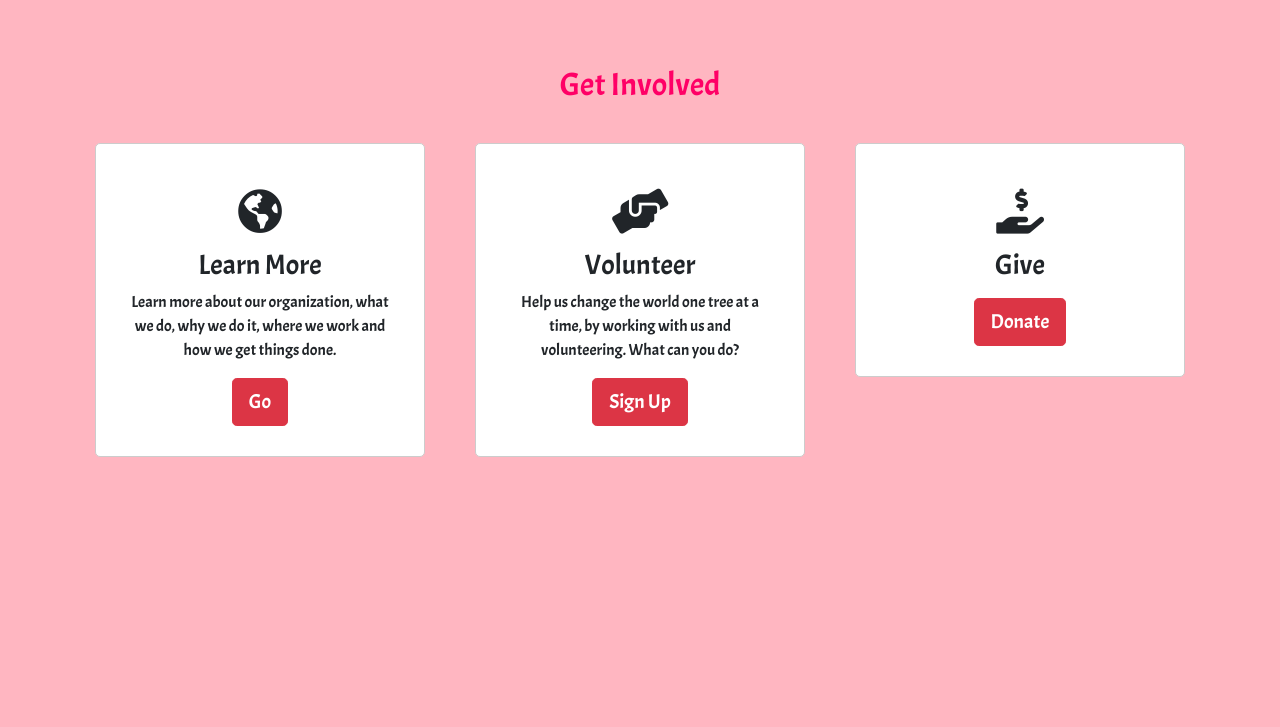
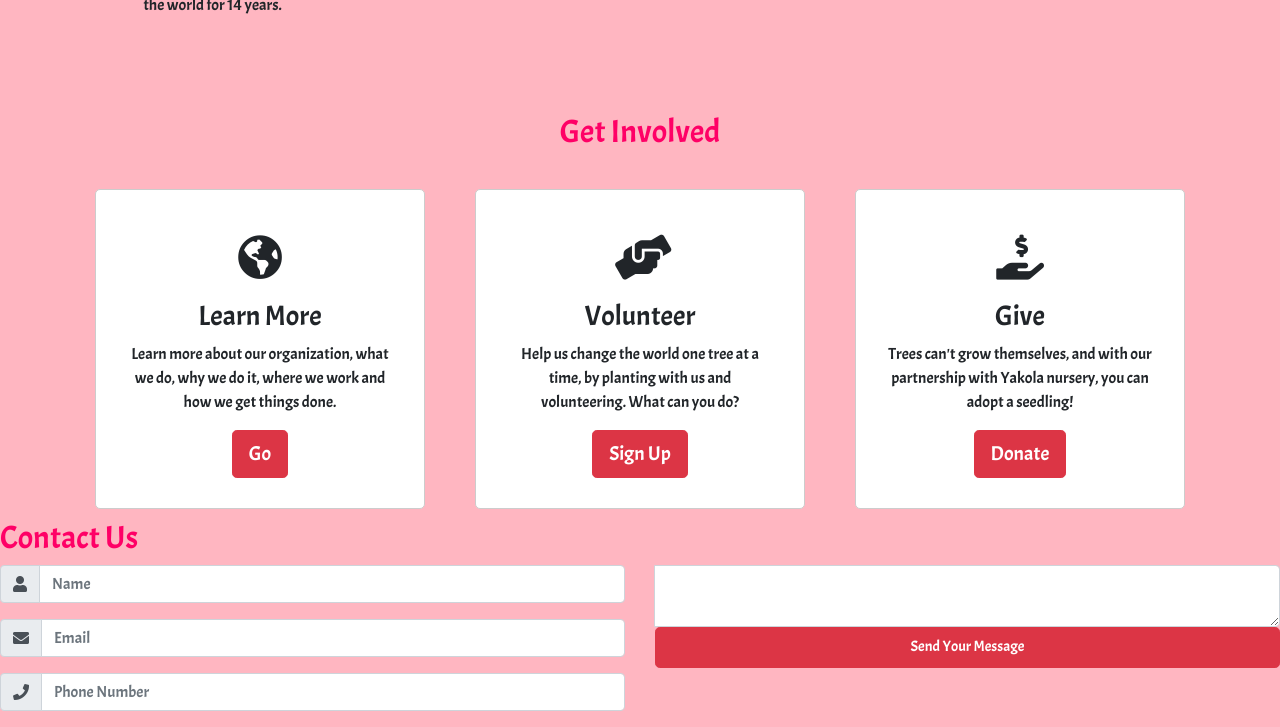
Before and after one commit to altheasophia/LIPprojectOne, a plain HTML site: page index.html in a window 1280 px wide. Shown: the part 1635-2362 px from the top of the page. Before the commit the page ends 2102 px from the top, so only its background shows below. Drawn offline with nearby package versions, Linux system fonts and the light colour scheme.

Commit message:
contact us draft 1

```diff
--- a/index.html
+++ b/index.html
@@ -97,6 +97,8 @@
     <section>
 
         <div class="team container">
+<h2><font color= "ff0066">Our Team</font></h2>
+
 
             <div class="row">
 
@@ -163,7 +165,7 @@
              <div class= "options">
                  <i class="fas fa-hands-helping"></i>
                  <h3>Volunteer</h3>
-                 <p>Help us change the world one tree at a time, by working with us and volunteering. What can you do?</p>
+                 <p>Help us change the world one tree at a time, by planting with us and volunteering. What can you do?</p>
                  <button class="btn btn-lg btn-danger">Sign Up</button>
              </div>
         </div>
@@ -172,7 +174,7 @@
              <div class= "options">
                  <i class="fas fa-hand-holding-usd"></i>
                  <h3>Give</h3>
-                 <p></p>
+                 <p>Trees can't grow themselves, and with our partnership with Yakola nursery, you can adopt a seedling!</p>
                  <button class="btn btn-lg btn-danger">Donate</button>
              </div>
         </div>
@@ -182,6 +184,53 @@
 
 </section>
 <!------- eng get involved section-------->
+
+<!------------begin contact section--------->
+<seciton class= "contact">
+    <h2> <font color= "ff0066">Contact Us</font></h2>
+    <div class= "row">
+<!--------------input 1-------------->
+                                    <div class= "col-md-6">
+                                    <div class="input-group mb-3">
+                                    <div class="input-group-prepend">
+                                     <span class="input-group-text" id="basic-addon1"><i class="fas fa-user"></i></span>
+                                  </div>
+                                  <input type="text" class="form-control" placeholder="Name" aria-label="Username" aria-describedby="basic-addon1">
+                                </div>
+ <!------------------input 2 ------------->
+                                <div class="input-group mb-3">
+                                  <div class="input-group-prepend">
+                                    <span class="input-group-text" id="basic-addon1"><i class="fas fa-envelope"></i></span>
+                                  </div>
+                                  <input type="text" class="form-control" placeholder="Email" aria-label="Username" aria-describedby="basic-addon1">
+                                 </div>
+<!-----------------input 3--------------->
+                                <div class="input-group mb-3">
+                              <div class="input-group-prepend">
+                                <span class="input-group-text" id="basic-addon1"><i class="fas fa-phone"></i></span>
+                              </div>
+                              <input type="text" class="form-control" placeholder="Phone Number" aria-label="Username" aria-describedby="basic-addon1">
+                            </div>
+
+        </div>
+         <div class= "col-md-6">
+            <!---------right side----------->
+
+                                            <div class="input-group">
+                  <div class="input-group-prepend">
+                  </div>
+                  <textarea class="form-control" aria-label="With textarea"></textarea>
+                </div>
+
+                <button class="btn btn-lg btn-danger">Send Your Message</button>
+        </div>
+    </div>
+</seciton>
+
+
+
+
+<!-------------end contact section------------>
     <!-- bootsrap link -->
     <script src="https://code.jquery.com/jquery-3.3.1.slim.min.js" integrity="sha384-q8i/X+965DzO0rT7abK41JStQIAqVgRVzpbzo5smXKp4YfRvH+8abtTE1Pi6jizo" crossorigin="anonymous"></script>
     <script src="https://cdnjs.cloudflare.com/ajax/libs/popper.js/1.14.7/umd/popper.min.js" integrity="sha384-UO2eT0CpHqdSJQ6hJty5KVphtPhzWj9WO1clHTMGa3JDZwrnQq4sF86dIHNDz0W1" crossorigin="anonymous"></script>
--- a/style.css
+++ b/style.css
@@ -73,6 +73,8 @@ body{
 }
 
 .getinvolved i{
+    width: 50px;
+    height: 50px;
     font-size: 45px;
     margin-top: 15px;
     margin-bottom: 15px;
@@ -86,3 +88,17 @@ body{
     border-radius: 5px;
     margin-top: 30px
 }
+
+
+.contact{
+    font-family: "Acme", cursive;
+    margin-top: 80px;
+}
+
+
+
+
+.contact .btn{
+    Width: 100% ;
+    font-size: 15px;
+}
```
